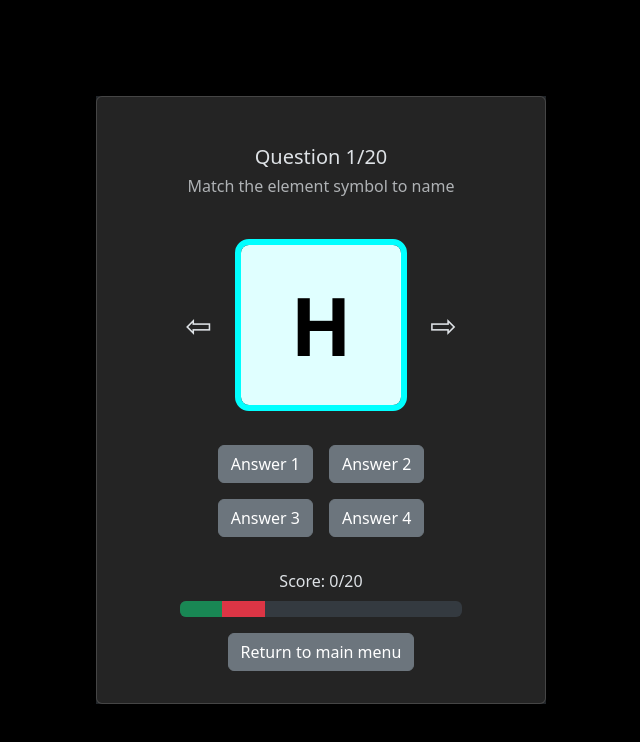
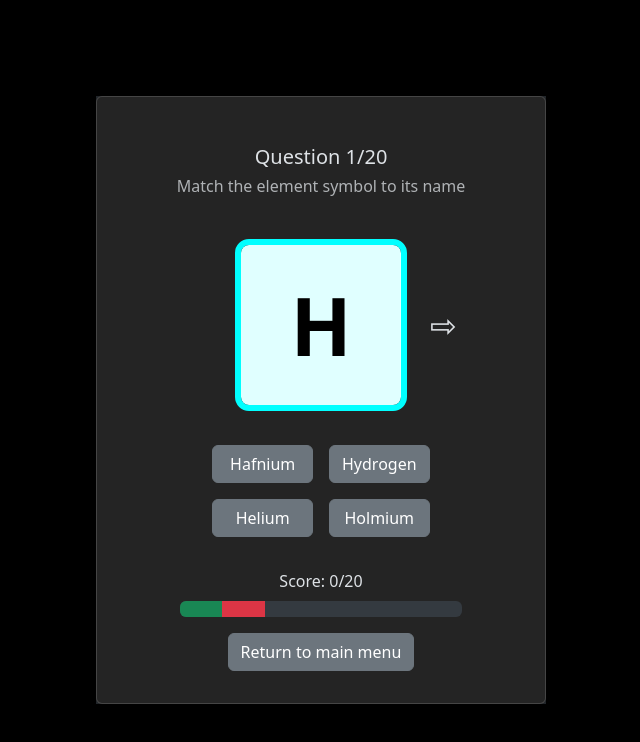
Before and after one commit to BradenKartchner/react-trivia, a React (Vite) app in the folder vite-project/: page / in a window 1280 px wide. Both pictures are taken after a click on the button "Element name". Shown: the top 742 px of the page, without its empty margins (319-959 px from the left). Built offline with nearby package versions, Linux system fonts and the light colour scheme.

Commit message:
QuizCard state progress

```diff
--- a/vite-project/src/App.tsx
+++ b/vite-project/src/App.tsx
@@ -16,6 +16,7 @@ import "bootstrap/dist/css/bootstrap.min.css";
 import MenuCard from "./components/MenuCard";
 import QuizCard from "./components/QuizCard";
 import ScoreCard from "./components/ScoreCard";
+import { allQuizzes } from "./quiz_data";
 
 import "./App.css";
 
@@ -28,7 +29,7 @@ export interface ScoreObject {
 }
 
 function App() {
-    let initialScoreObject: ScoreObject = {
+    let initialHighScoreObject: ScoreObject = {
         quiz1Score: 15,
         quiz2Score: 6,
         quiz3Score: 7,
@@ -36,15 +37,22 @@ function App() {
         quiz5Score: 9,
     };
 
+    let initialQuizScores = [
+        0, 0, 0, 0, 0, 0, 0, 0, 0, 0, 0, 0, 0, 0, 0, 0, 0, 0, 0, 0,
+    ];
+
     /* state variables */
     // "menu", "quiz", "results"
     const [currentCard, setCurrentCard] = useState<string>("menu");
     // quiz1, quiz2, quiz3, quiz4, quiz5
     const [currentQuiz, setCurrentQuiz] = useState<string>("");
     // scores of individual questions of current quiz
+    const [currentQuizScores, setCurrentQuizScores] =
+        useState<Array<number>>(initialQuizScores);
     // for objects as state see: https://react.dev/learn/updating-objects-in-state
-    const [highScores, setHighScores] =
-        useState<ScoreObject>(initialScoreObject);
+    const [highScores, setHighScores] = useState<ScoreObject>(
+        initialHighScoreObject
+    );
     return (
         <>
             <div className="bg-dark">
@@ -56,7 +64,10 @@ function App() {
                     />
                 )}
                 {currentCard == "quiz" && (
-                    <QuizCard setCurrentCard={setCurrentCard} />
+                    <QuizCard
+                        setCurrentCard={setCurrentCard}
+                        currentQuiz={currentQuiz}
+                    />
                 )}
                 {currentCard == "results" && <ScoreCard />}
             </div>
--- a/vite-project/src/components/QuizCard.css
+++ b/vite-project/src/components/QuizCard.css
@@ -48,6 +48,14 @@ p.card-text.no-margin button {
     font-size: 2rem;
 }
 
+button.transparent {
+    color: transparent;
+}
+
+button.transparent:hover {
+    color: transparent;
+}
+
 p.card-text.score-container {
     margin-bottom: 0.5rem;
 }
--- a/vite-project/src/components/QuizCard.tsx
+++ b/vite-project/src/components/QuizCard.tsx
@@ -4,55 +4,117 @@
  * TODO: conditional rendering for either a span or an img depending on which quiz it is, also
  * create conditional classes for what type of span (quiz 1 span, text span for quiz 2, etc)
  * Quiz 1 and 3 can share classes, quiz 4 and 5 are img, quiz 2 is the only real text one
+ * TODO: make the progress bar only 2 segments? green segment expands by 5% when you get question right,
+ * vice versa for question wrong? or just keep as individual 20x segments?
+ * TODO: make the question not shift over when the arrows disappear for questions 1 and 20. or use
+ * css to make the button still visible but softer/blurred?
+ * TODO: map over answer buttons to keep the code more dry?
  */
 
 import "./QuizCard.css";
+import { useState } from "react";
+import { allQuizzes } from "../quiz_data";
 
 interface Props {
     setCurrentCard: (value: string | ((prevState: string) => string)) => void;
+    currentQuiz: string;
 }
 
-function QuizCard({ setCurrentCard }: Props) {
+interface WhichQuizObject {
+    quiz1: number;
+    quiz2: number;
+    quiz3: number;
+    quiz4: number;
+    quiz5: number;
+}
+
+function QuizCard({ setCurrentCard, currentQuiz }: Props) {
     const leftArrow = String.fromCodePoint(0x21e6);
     const rightArrow = String.fromCodePoint(0x21e8);
+    const darkLeftArrow = String.fromCodePoint(0x2b05);
+    const darkRightArrow = String.fromCodePoint(0x27a1);
     const sampleWidth = "15%";
+    const lookUpQuiz: WhichQuizObject = {
+        quiz1: 0,
+        quiz2: 1,
+        quiz3: 2,
+        quiz4: 3,
+        quiz5: 4,
+    };
+    const quizIndex = lookUpQuiz[currentQuiz as keyof WhichQuizObject];
+    const quizInstructions: Array<string> = [
+        "Match the element symbol to its name",
+        "",
+        "Match the molecular formula to its name",
+        "Match the biological molecule to its name",
+        "Match the amino acid to its name",
+    ];
 
+    /* state vars */
+    const [currentQuestion, setCurrentQuestion] = useState<number>(0);
+    const [allAnswered, setAllAnswered] = useState<boolean>(false);
+
+    // handle click functions
     let handleMenuClick = function (
         eve: React.MouseEvent<HTMLButtonElement>
     ): void {
         setCurrentCard("menu");
     };
 
+    let handleLeftArrowClick = function (): void {
+        if (currentQuestion > 0) {
+            setCurrentQuestion((prevValue) => prevValue - 1);
+        }
+    };
+
+    let handleRightArrowClick = function (): void {
+        if (currentQuestion < 19) {
+            setCurrentQuestion((prevValue) => prevValue + 1);
+        }
+    };
+
     return (
         <>
             <div className="card quiz-card" data-bs-theme="dark">
                 <div className="card-body">
-                    <h5 className="card-title">Question 1/20</h5>
+                    <h5 className="card-title">
+                        Question {currentQuestion + 1}/20
+                    </h5>
                     <h6 className="card-subtitle mb-2 text-muted">
-                        Match the element symbol to name
+                        {quizInstructions[quizIndex]}
                     </h6>
                     <p className="card-text no-margin">
-                        <button className="btn change-question">
+                        <button
+                            className={`btn change-question ${
+                                currentQuestion == 0 && "transparent"
+                            }`}
+                            onClick={handleLeftArrowClick}
+                        >
                             {leftArrow}
                         </button>
-                        <span className="question-span">H</span>
-                        <button className="btn change-question">
+                        <span className="question-span">
+                            {allQuizzes[quizIndex][currentQuestion].question}
+                        </span>
+                        <button
+                            className={`btn change-question ${
+                                currentQuestion == 19 && "transparent"
+                            }`}
+                            onClick={handleRightArrowClick}
+                        >
                             {rightArrow}
                         </button>
                     </p>
                     <p className="card-text answer-buttons">
-                        <button className="btn btn-secondary quiz-answer">
-                            Answer 1
-                        </button>
-                        <button className="btn btn-secondary quiz-answer">
-                            Answer 2
-                        </button>
-                        <button className="btn btn-secondary quiz-answer">
-                            Answer 3
-                        </button>
-                        <button className="btn btn-secondary quiz-answer">
-                            Answer 4
-                        </button>
+                        {allQuizzes[quizIndex][currentQuestion].answers.map(
+                            (item, index) => (
+                                <button
+                                    className="btn btn-secondary quiz-answer"
+                                    key={`currentQuiz ${index}`}
+                                >
+                                    {item}
+                                </button>
+                            )
+                        )}
                     </p>
                     <p className="card-text score-container">Score: 0/20</p>
                     <div className="progress-stacked my-progress">
--- a/vite-project/src/quiz_data.ts
+++ b/vite-project/src/quiz_data.ts
@@ -1,7 +1,9 @@
 // for quiz 1: do an image (screenshot of modified periodic table) as question, or
 // bother with the formatting of a square div with border with element symbol in middle?
 
-export const quiz1 = [
+export const allQuizzes = [
+    // Quiz 1, Element name
+    [
         {
             questionNumber: 1,
             question: "H",
@@ -122,4 +124,5 @@ export const quiz1 = [
             answers: ["Tungsten", "Zirconium", "Iridium", "Mercury"],
             correctAnswer: "Tungsten",
         },
+    ],
 ];
```
Lines whose indentation alone changed are shown as unchanged.
